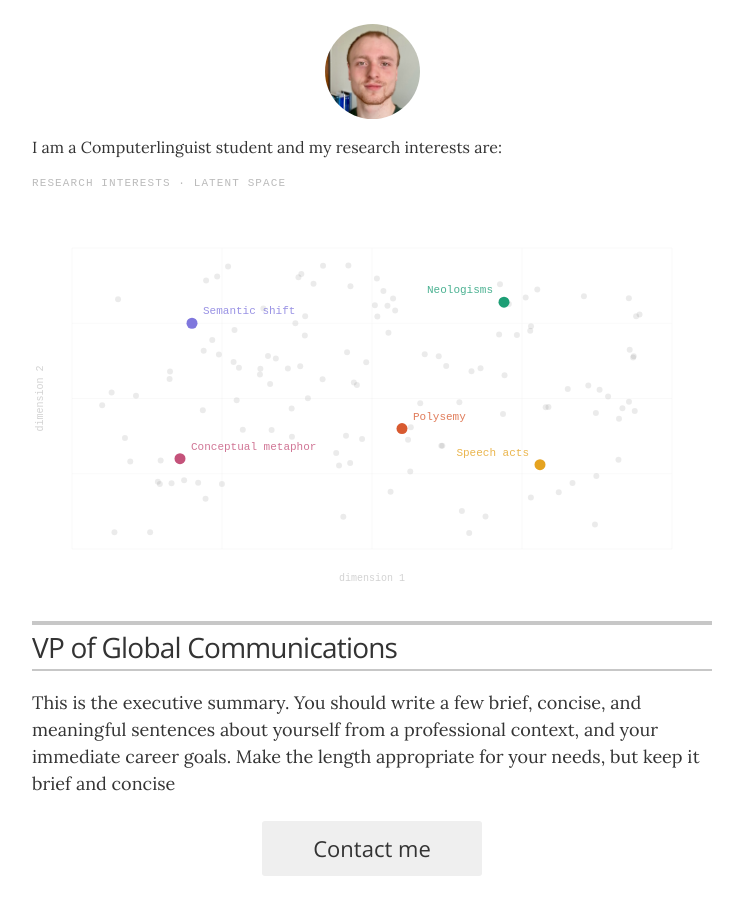
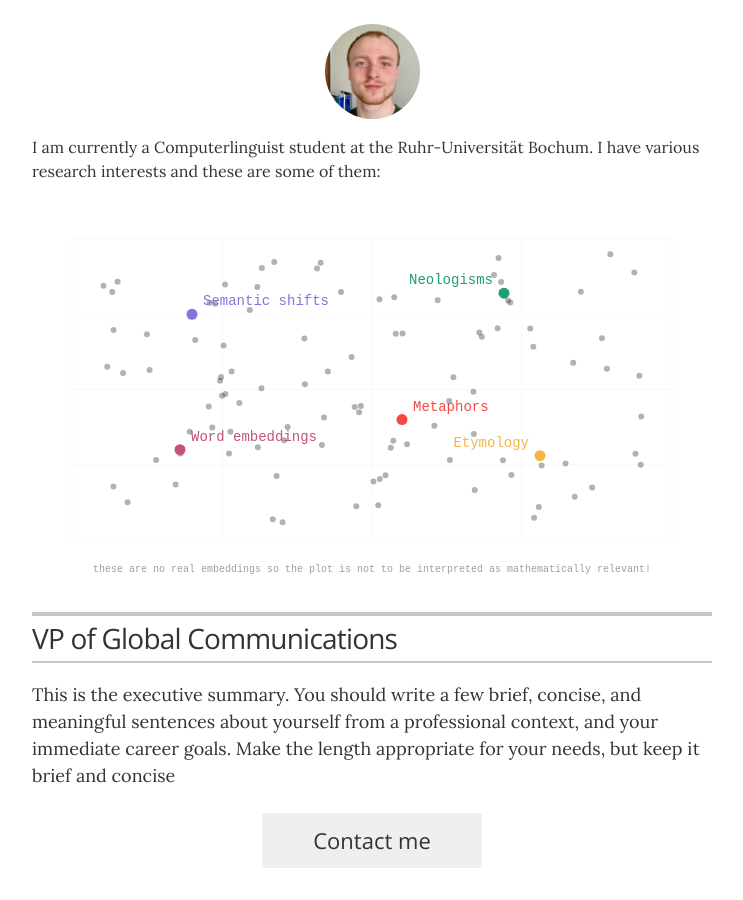
Before and after one commit to MalteSternik/MalteSternik.github.io, a Jekyll site: the page built from index.html, in a window 1280 px wide and 900 px high. Shown: the whole window, without its empty margins (268-1011 px from the left). Built offline with Jekyll 4.4.1, drawn with Linux system fonts in a browser that asks for light colours.

Commit message:
Update resume.html

```diff
--- a/_layouts/resume.html
+++ b/_layouts/resume.html
@@ -20,7 +20,7 @@
         <!-- <h1 class="header-name" itemprop="name">{{ site.resume_name }}</h1>  -->
 
         <!-- To display contact info here, change `display_header_contact_info` value in _config.yml to true -->
-        <p>I am a Computerlinguist student and my research interests are: </p>
+        <p>I am currently a Computerlinguist student at the Ruhr-Universität Bochum. I have various research interests and these are some of them: </p>
         {% raw %}
           <style>
           .tsne-wrap { position: relative; max-width: 700px; margin: 0 auto; }
@@ -36,7 +36,6 @@
           </style>
 
           <div class="tsne-wrap">
-            <h1>Research interests · latent space</h1>
             <div style="position:relative">
               <canvas id="tsne-c" style="display:block;width:100%;"></canvas>
               <div class="tsne-tip" id="tsne-tip"></div>
@@ -46,20 +45,20 @@
           <script>
           /* ✏️ Edit your points here */
           const POINTS = [
-            { label: "Semantic shift",      x: 0.20, y: 0.25, color: "#7F77DD" },
+            { label: "Semantic shifts",      x: 0.20, y: 0.25, color: "#7F77DD" },
             { label: "Neologisms",          x: 0.72, y: 0.18, color: "#1D9E75" },
-            { label: "Polysemy",            x: 0.55, y: 0.60, color: "#D85A30" },
-            { label: "Conceptual metaphor", x: 0.18, y: 0.70, color: "#C4527A" },
-            { label: "Speech acts",         x: 0.78, y: 0.72, color: "#E5A320" },
+            { label: "Metaphors",            x: 0.55, y: 0.60, color: "#f54842" },
+            { label: "Word embeddings", x: 0.18, y: 0.70, color: "#C4527A" },
+            { label: "Etymology",         x: 0.78, y: 0.72, color: "#f5b642" },
           ];
-          const NOISE = 120;
+          const NOISE = 100;
 
           const canvas = document.getElementById('tsne-c');
           const tip    = document.getElementById('tsne-tip');
           let W, H, dpr, hovered = null;
 
           function seededRand(s) { return () => { s = (s*16807)%2147483647; return (s-1)/2147483646; }; }
-          const rand  = seededRand(42);
+          const rand  = seededRand(343);
           const noise = Array.from({length: NOISE}, () => ({x: 0.05+rand()*0.9, y: 0.05+rand()*0.9}));
 
           function xy(p) { const pad=40; return {cx: pad+p.x*(W-pad*2), cy: pad+p.y*(H-pad*2)}; }
@@ -77,19 +76,19 @@
             noise.forEach(p=>{
               const {cx,cy}=xy(p);
               ctx.beginPath(); ctx.arc(cx,cy,3,0,Math.PI*2);
-              ctx.fillStyle='rgba(0,0,0,0.08)'; ctx.fill();
+              ctx.fillStyle='rgba(0,0,0,0.3)'; ctx.fill();
             });
             POINTS.forEach((p,i)=>{
               const {cx,cy}=xy(p); const isHov=hovered===i;
-              if(isHov){ctx.beginPath();ctx.arc(cx,cy,16,0,Math.PI*2);ctx.fillStyle=p.color+'18';ctx.fill();}
+              if(isHov){ctx.beginPath();ctx.arc(cx,cy,16,0,Math.PI*2);ctx.fillStyle=p.color+'78';ctx.fill();}
               ctx.beginPath(); ctx.arc(cx,cy,isHov?6.5:5.5,0,Math.PI*2); ctx.fillStyle=p.color; ctx.fill();
               const r=cx>W*0.62; ctx.textAlign=r?'right':'left';
-              ctx.font=`${isHov?'400':'300'} 11px monospace`; ctx.fillStyle=isHov?p.color:p.color+'cc';
+              ctx.font=`${isHov?'400':'300'} 14px monospace`; ctx.fillStyle=isHov?p.color:p.color;
               ctx.fillText(p.label, r?cx-11:cx+11, cy-9);
             });
-            ctx.font='300 10px monospace'; ctx.fillStyle='rgba(0,0,0,0.18)'; ctx.textAlign='center';
-            ctx.fillText('dimension 1',W/2,H-8);
-            ctx.save(); ctx.translate(11,H/2); ctx.rotate(-Math.PI/2); ctx.fillText('dimension 2',0,0); ctx.restore();
+            ctx.font='300 10px monospace'; ctx.fillStyle='rgba(0,0,0,0.38)'; ctx.textAlign='center';
+            ctx.fillText('these are no real embeddings so the plot is not to be interpreted as mathematically relevant!',W/2,H-8);
+            ctx.save(); ctx.translate(11,H/2); ctx.rotate(-Math.PI/2); ctx.fillText('',0,0); ctx.restore();
             ctx.restore();
           }
 
```
